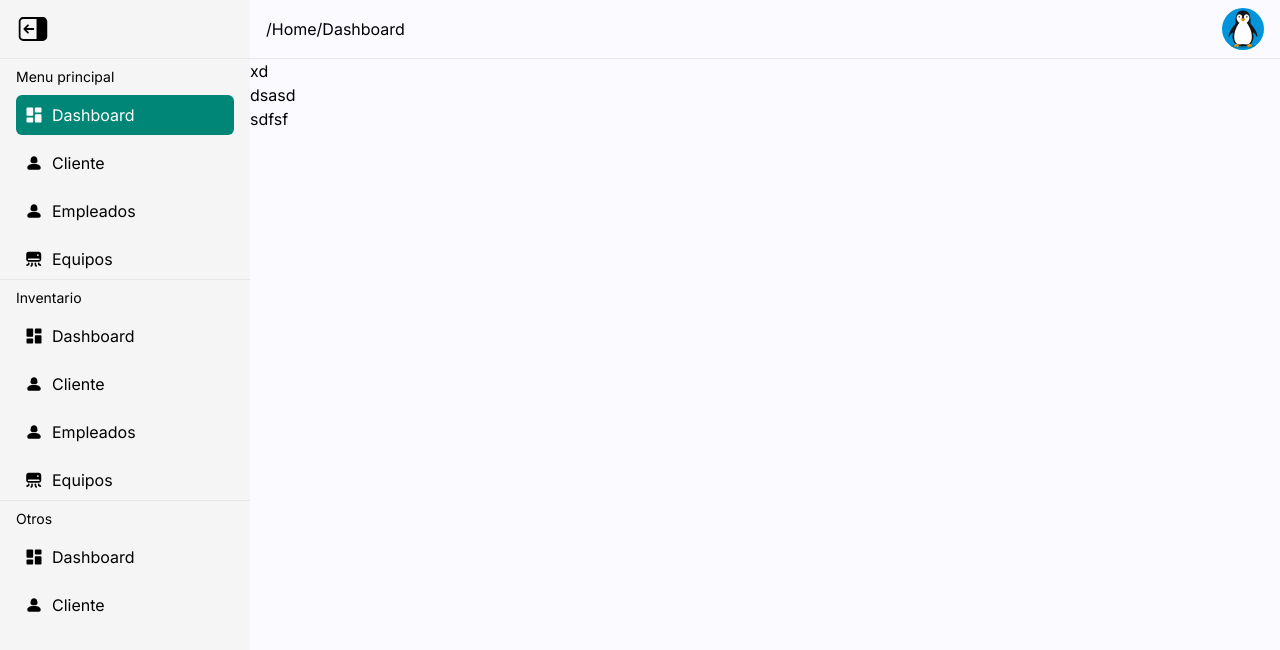
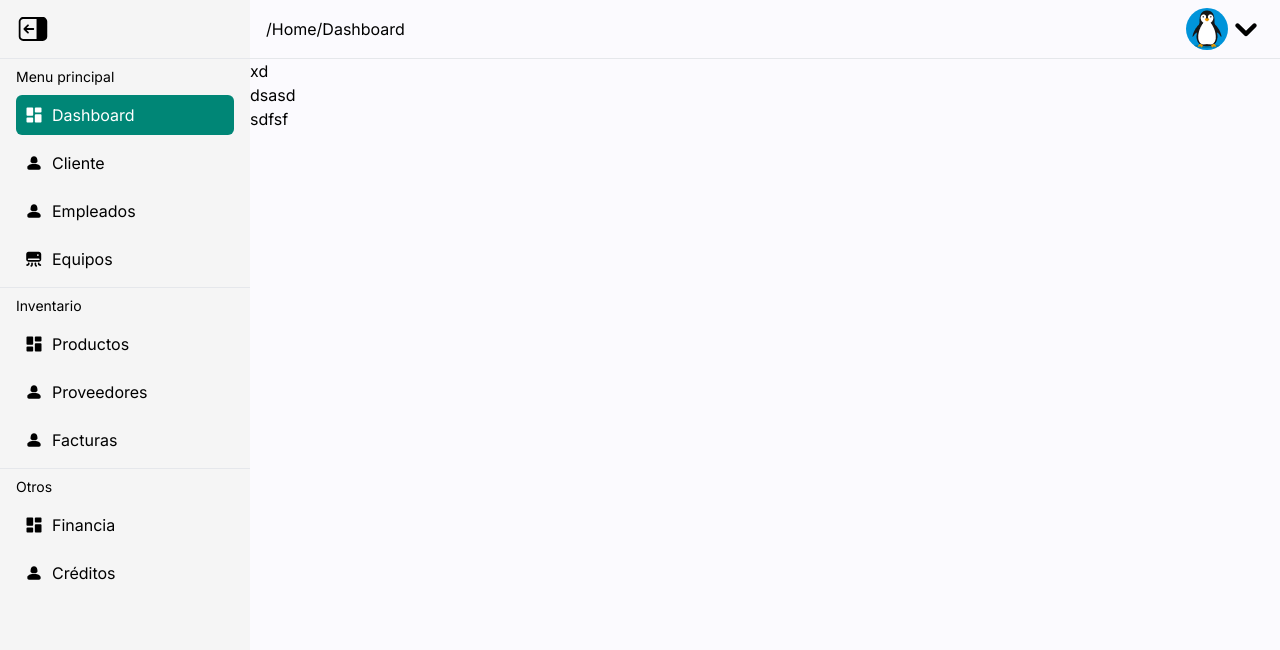
Before and after one commit to MiguelHG2351/refrikar-web, a Next.js app: page / in a window 1280 px wide. Shown: the top 650 px of the page. Built offline with nearby package versions, Linux system fonts and the light colour scheme.

Commit message:
readme with more details and ignore webStorm files

```diff
--- a/src/app/page.tsx
+++ b/src/app/page.tsx
@@ -16,8 +16,20 @@ export default function Home() {
           <div>
             <p>/Home/Dashboard</p>
           </div>
-          <div className="inline-block rounded-full bg-primary overflow-hidden">
-            <Image src="/images/user-profile.png" alt="Foto de perfil del usuario" width={42} height={42} />
+          <div className="inline-flex items-center cursor-pointer">
+            <div className="inline-block rounded-full bg-primary overflow-hidden">
+              <Image src="/images/user-profile.png" alt="Foto de perfil del usuario" width={42} height={42} />
+            </div>
+            <svg xmlns="http://www.w3.org/2000/svg" width="36" height="37" viewBox="0 0 36 37" fill="none">
+              <g clip-path="url(#clip0_70_4708)">
+                <path fill-rule="evenodd" clip-rule="evenodd" d="M19.59 24.59C19.1681 25.0114 18.5962 25.248 18 25.248C17.4037 25.248 16.8318 25.0114 16.41 24.59L7.92297 16.106C7.50108 15.6839 7.26414 15.1115 7.26428 14.5147C7.26442 13.9179 7.50163 13.3457 7.92372 12.9238C8.34581 12.5019 8.91822 12.2649 9.515 12.2651C10.1118 12.2652 10.6841 12.5024 11.106 12.9245L18 19.8185L24.894 12.9245C25.3181 12.5145 25.8864 12.2874 26.4763 12.2922C27.0663 12.2971 27.6307 12.5335 28.0481 12.9504C28.4655 13.3674 28.7024 13.9316 28.7078 14.5216C28.7132 15.1115 28.4866 15.68 28.077 16.1045L19.5915 24.5915L19.59 24.59Z" fill="black"/>
+              </g>
+              <defs>
+                <clipPath id="clip0_70_4708">
+                  <rect width="36" height="36" fill="white" transform="translate(0 0.5)"/>
+                </clipPath>
+              </defs>
+            </svg>
           </div>
         </header>
         <h2>xd</h2>
--- a/src/components/drawer-menu/Menu.tsx
+++ b/src/components/drawer-menu/Menu.tsx
@@ -8,7 +8,7 @@ type MenuProps = {
 
 const Menu: React.FC<MenuProps> = ({ children, title }) => {
   return (
-    <div className="border-t px-4 pt-2">
+    <div className="border-t px-4 py-2">
       <h3 className="text-sm mb-2">{ title }</h3>
       <ul className="flex flex-col gap-y-2">
         { children }
--- a/src/components/drawer-menu/Sidebar.tsx
+++ b/src/components/drawer-menu/Sidebar.tsx
@@ -43,14 +43,13 @@ export default function Sidebar() {
           <MenuItem icon={AirIcon} iconSize={{ width: 20, height: 20 }} text="Equipos" />
         </Menu>
         <Menu title="Inventario">
-          <MenuItem text="Dashboard" icon={DashBoardIcon} iconSize={{ width: 20, height: 20 }} />
-          <MenuItem icon={ClientIcon} iconSize={{ width: 20, height: 20 }} text="Cliente" />
-          <MenuItem icon={ClientIcon} iconSize={{ width: 20, height: 20 }} text="Empleados" />
-          <MenuItem icon={AirIcon} iconSize={{ width: 20, height: 20 }} text="Equipos" />
+          <MenuItem icon={DashBoardIcon} iconSize={{ width: 20, height: 20 }} text="Productos" />
+          <MenuItem icon={ClientIcon} iconSize={{ width: 20, height: 20 }} text="Proveedores" />
+          <MenuItem icon={ClientIcon} iconSize={{ width: 20, height: 20 }} text="Facturas" />
         </Menu>
         <Menu title="Otros">
-          <MenuItem text="Dashboard" icon={DashBoardIcon} iconSize={{ width: 20, height: 20 }} />
-          <MenuItem icon={ClientIcon} iconSize={{ width: 20, height: 20 }} text="Cliente" />
+          <MenuItem icon={DashBoardIcon} iconSize={{ width: 20, height: 20 }} text="Financia" />
+          <MenuItem icon={ClientIcon} iconSize={{ width: 20, height: 20 }} text="Créditos" />
         </Menu>
       </section>
     </section>
```
Also changed, not shown: src/components/icons/Icons.tsx (+11 -0 lines), 2 other files (tests, documents, lock files or other folders).
